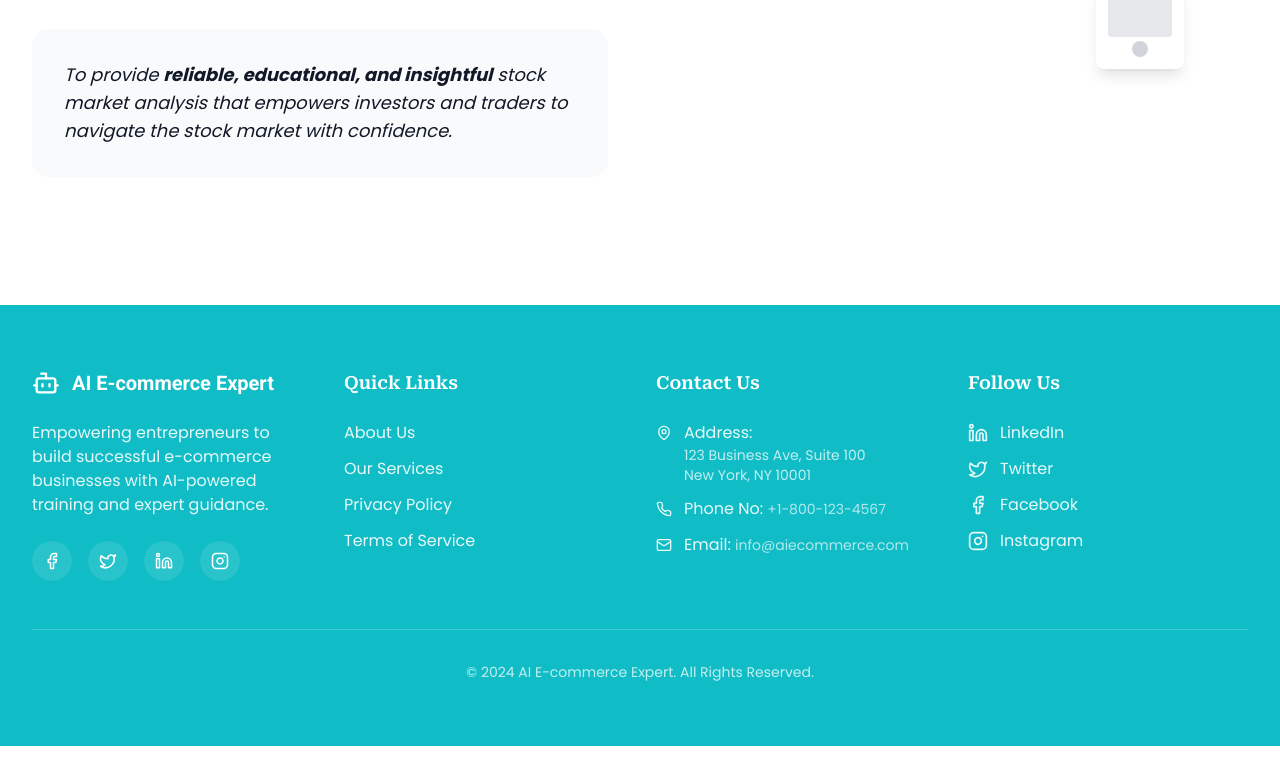
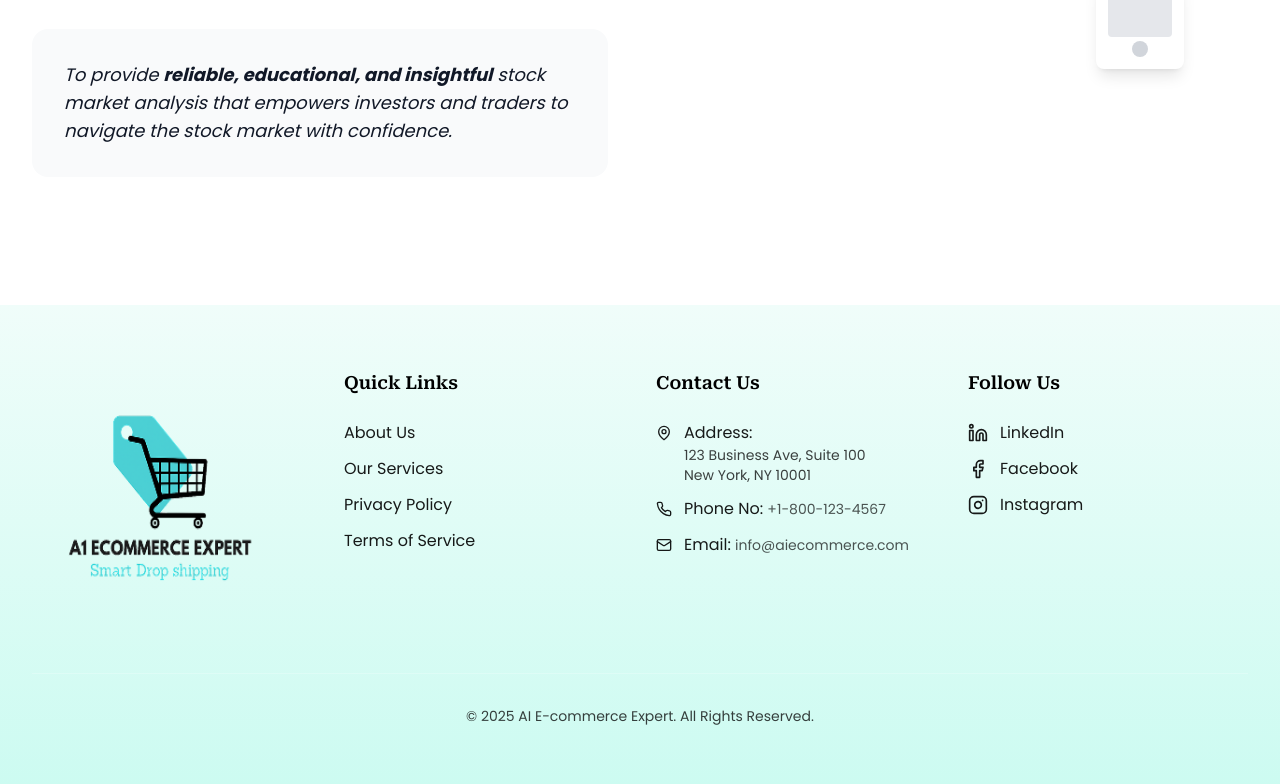
Before and after one commit to shubhami05/AiEcomWeb, a React (Vite) app: page /about in a window 1280 px wide. Shown: the part 480-1264 px from the top of the page. Before the commit the page ends 1226 px from the top, so only its background shows below. Built offline with nearby package versions, Linux system fonts and the light colour scheme.

Commit message:
Footer and navbar done

```diff
--- a/src/components/footer.tsx
+++ b/src/components/footer.tsx
@@ -1,4 +1,4 @@
-import { Bot, Facebook, Twitter, Linkedin, Instagram, MapPin, Phone, Mail } from "lucide-react";
+import { Bot, Facebook, Twitter, Linkedin, Instagram, MapPin, Phone, Mail, X } from "lucide-react";
 
 const Footer = () => {
   const scrollToSection = (sectionId: string) => {
@@ -24,39 +24,17 @@ const Footer = () => {
 
   const followUsLinks = [
     { icon: Linkedin, label: "LinkedIn", href: "#" },
-    { icon: Twitter, label: "Twitter", href: "#" },
     { icon: Facebook, label: "Facebook", href: "#" },
     { icon: Instagram, label: "Instagram", href: "#" },
   ];
 
   return (
-    <footer className="bg-primary text-white py-16">
+    <footer className="bg-gradient-to-b from-teal-50 to-teal-100 text-black py-16">
       <div className="max-w-7xl mx-auto px-4 sm:px-6 lg:px-8">
         <div className="grid grid-cols-1 md:grid-cols-2 lg:grid-cols-4 gap-8">
           {/* Company Info */}
           <div className="lg:col-span-1" data-aos="fade-up">
-            <div className="flex items-center mb-6">
-              <Bot className="text-white text-2xl mr-3" size={28} />
-              <span className="text-xl font-bold font-logo">AI E-commerce Expert</span>
-            </div>
-            <p className="text-primary-light mb-6 opacity-90 font-content">
-              Empowering entrepreneurs to build successful e-commerce businesses with AI-powered training and expert guidance.
-            </p>
-            <div className="flex space-x-4">
-              {socialLinks.map((social, index) => {
-                const IconComponent = social.icon;
-                return (
-                  <a
-                    key={index}
-                    href={social.href}
-                    className="w-10 h-10 bg-white/10 rounded-full flex items-center justify-center hover:bg-white/20 transition-colors"
-                    aria-label={social.label}
-                  >
-                    <IconComponent size={18} />
-                  </a>
-                );
-              })}
-            </div>
+           <img src="/Footer_logo.png" alt="Footer logo" className="h-64 w-64"/>
           </div>
 
           {/* Quick Links */}
@@ -142,7 +120,7 @@ const Footer = () => {
         {/* Footer Bottom */}
         <div className="border-t border-white/20 mt-12 pt-8 text-center">
           <p className="opacity-75 text-sm font-content">
-            © 2024 AI E-commerce Expert. All Rights Reserved.
+            © 2025 AI E-commerce Expert. All Rights Reserved.
           </p>
         </div>
       </div>
--- a/src/components/navbar.tsx
+++ b/src/components/navbar.tsx
@@ -36,7 +36,7 @@ const Navbar = () => {
   return (
     <nav className="bg-white shadow-sm border-b sticky top-0 z-50" data-aos="fade-down">
       <div className="max-w-7xl mx-auto px-4 sm:px-6 lg:px-8">
-        <div className="flex justify-between items-center h-16">
+        <div className="flex justify-between items-center sm:h-16 h-full">
           {/* Logo */}
           <div className="flex items-center">
             <Link
@@ -44,7 +44,7 @@ const Navbar = () => {
               className="flex-shrink-0 flex items-center hover:opacity-80 transition-opacity"
             >
               <img src="/Logo.png" alt="Logo" className="h-14 w-auto bg-transparent" />
-              <div className="flex flex-col">
+              <div className="flex sm:flex-col space-x-1 sm:space-x-0 sm:-space-y-2   ">
               <span className="text-lg font-bold text-gray-900 font-logo">
                 AI E-commerce
               </span>
@@ -57,7 +57,7 @@ const Navbar = () => {
           </div>
 
           {/* Desktop Navigation */}
-          <div className="hidden md:block">
+          <div className="hidden md:block ">
             <div className=" flex items-baseline space-x-2">
               {navItems.map((item, index) =>
                 item.isPage ? (
@@ -113,26 +113,23 @@ const Navbar = () => {
         <>
           {/* Backdrop */}
           <div
-            className="fixed inset-0 bg-black bg-opacity-50 z-40 md:hidden"
+            className="fixed h-screen inset-0 bg-black bg-opacity-50 z-40 md:hidden"
             onClick={() => setIsMobileMenuOpen(false)}
           />
 
           {/* Sidebar */}
-          <div className="fixed top-0 right-0 h-full w-72 sm:w-80 bg-white shadow-2xl transform transition-transform duration-300 ease-in-out z-50 md:hidden">
-            <div className="flex flex-col h-full">
+          <div className="fixed top-0 right-0 h-screen w-72 sm:w-80 bg-teal-50 shadow-2xl transform transition-transform duration-300 ease-in-out z-50 md:hidden">
+            <div className="flex flex-col h-screen">
               {/* Header */}
               <div className="flex items-center justify-between p-6 border-b">
-                <div className="flex items-center">
-                  <Bot className="text-primary text-xl mr-2" size={24} />
-                  <span className="text-lg font-bold text-gray-900 font-logo">AI E-commerce Expert</span>
-                </div>
+
                 <Button
                   variant="ghost"
-                  size="sm"
+                  size="icon"
                   onClick={() => setIsMobileMenuOpen(false)}
                   className="text-gray-900 hover:text-primary"
                 >
-                  <X size={24} />
+                  <X size={28} />
                 </Button>
               </div>
 
--- a/src/pages/home.tsx
+++ b/src/pages/home.tsx
@@ -191,7 +191,7 @@ const Home = () => {
           </div>
 
           {/* Highlights list */}
-          <div className="order-1 lg:order-2 lg:relative flex justify-center lg:justify-start" data-aos="fade-left">
+          <div className="order-1 lg:order-2 lg:relative flex justify-center lg:justify-start" data-aos="fade-left" data-aos-delay="100">
             {/* Highlights with proper spacing */}
             <div className="space-y-8 relative">
               {highlights.map((highlight, index) => {
@@ -303,14 +303,15 @@ const Home = () => {
       <section id="contact" className="bg-gray-50 py-20">
         <div className="max-w-7xl mx-auto px-4 sm:px-6 lg:px-8">
           {/* FAQ Content */}
-          <h2 className="text-3xl lg:text-4xl font-bold text-center mb-4 text-gray-900 font-title">
+          <h2 className="text-3xl lg:text-4xl font-bold text-center mb-4 text-gray-900 font-title" data-aos="fade-up">
             Frequently <span className="text-primary">Asked Questions</span>
           </h2>
-          <p className="text-lg text-center text-secondary max-w-2xl mx-auto font-content">
+          <p className="text-lg text-center text-secondary max-w-2xl mx-auto font-content"
+          data-aos="fade-up" data-aos-delay="100">
             Got questions? Browse our most frequently asked questions below.
           </p>
           <div className="grid lg:grid-cols-2 gap-16 mt-24 items-start">
-            <div data-aos="fade-right">
+            <div data-aos="fade-right" data-aos-delay="200">
               <div className="space-y-4">
                 {faqs.map((question, index) => (
                   <Card
@@ -373,7 +374,7 @@ const Home = () => {
             </div>
 
             {/* Illustration */}
-            <div className="hidden lg:block" data-aos="fade-left">
+            <div className="block" data-aos="fade-left" data-aos-delay="200">
               <img src="/Questions.png" alt="FAQ image" className="w-full h-full object-cover" />
               <p className="text-center text-secondary">Ask anything you want to know about Stock Market Investments</p>
               <form onSubmit={handleSubmit} className="space-y-6 mt-4 mx-8">
@@ -389,7 +390,7 @@ const Home = () => {
                     required
                   />
                 </div>
-                <div className="mt-8 flex justify-end">
+                <div className="mt-8 flex sm:justify-end justify-center">
                   <Button className="bg-primary text-white px-6 h-14 sm:px-8 py-3 sm:py-4 rounded-full text-lg sm:text-lg font-semibold hover:bg-primary-dark transition-colors inline-flex items-center justify-center group font-button">
                     Send Question
                     <Send
@@ -404,8 +405,6 @@ const Home = () => {
         </div>
       </section>
 
-      <section id="about"></section>
-      <section id="pricing"></section>
 
       <Footer />
     </div>
```
Also changed, not shown: public/Footer_logo.png (added), 1 other file (tests, documents, lock files or other folders).
